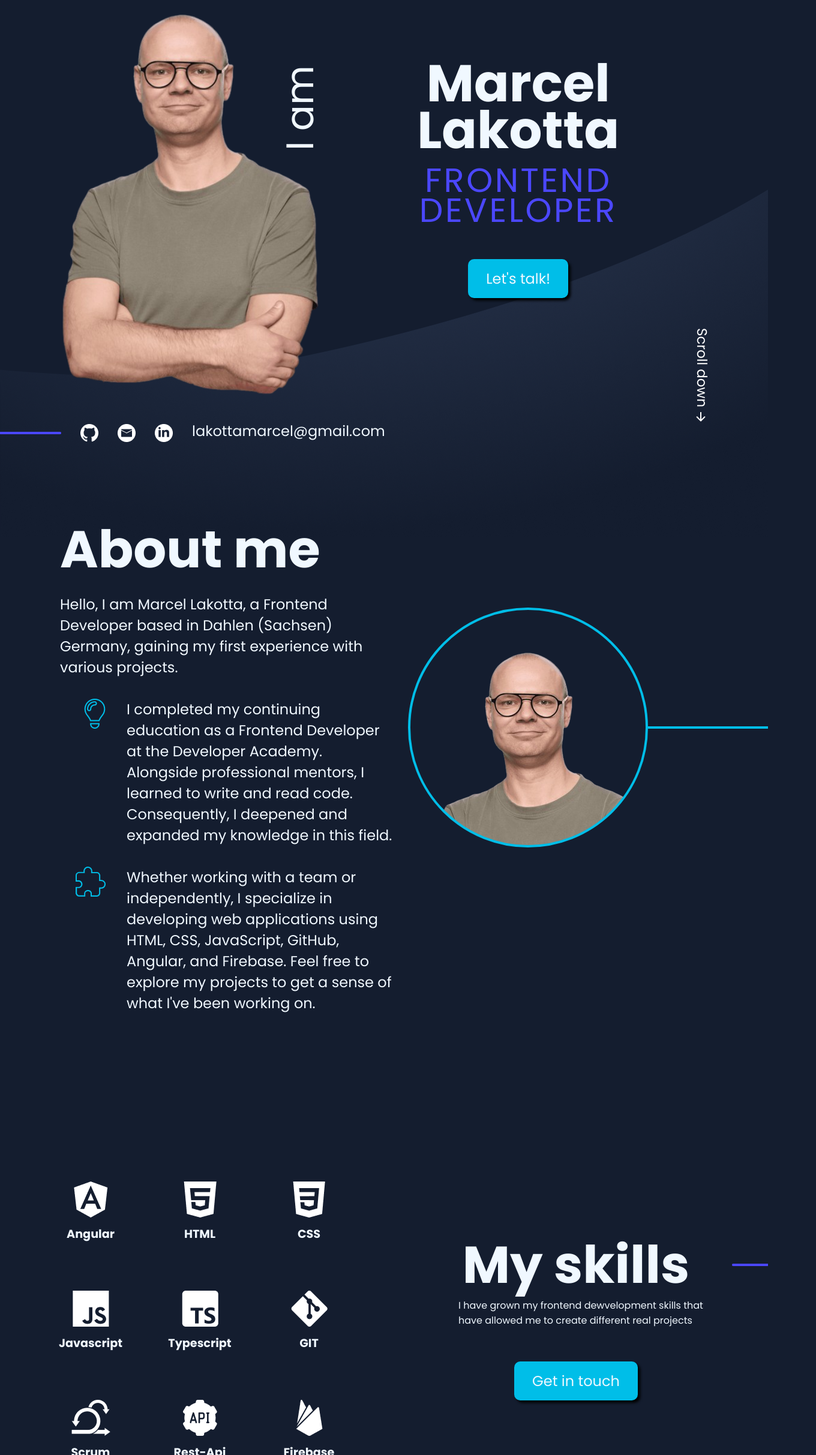
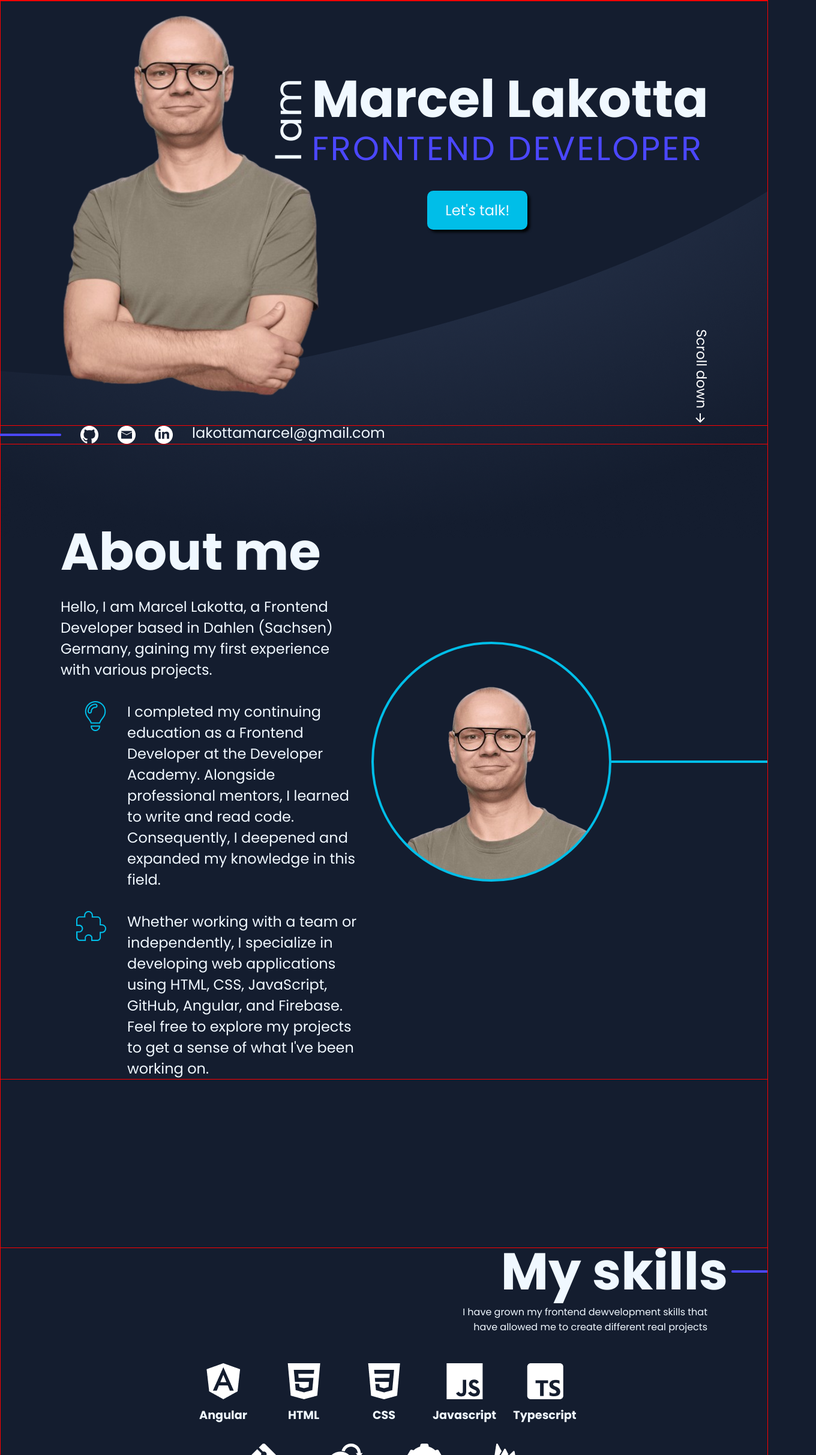
Before and after one commit to LakottaMa/MyPortfolio, an Angular app: page / in a window 1280 px wide. Shown: the part 100-2526 px from the top of the page at 60% size, 1360 px wide, since content can reach past the window. Built offline with nearby package versions, Linux system fonts and the light colour scheme.

Commit message:
edit responsive design

```diff
--- a/src/app/landing-page/about-me/about-me.component.html
+++ b/src/app/landing-page/about-me/about-me.component.html
@@ -25,6 +25,6 @@
     </aside>
     <div class="me">
         <div class="me-photo-ellipse"></div>
-        <div class="line"></div>
+        <div class="line img-line-right"></div>
     </div>
 </section>
--- a/src/app/landing-page/about-me/about-me.component.scss
+++ b/src/app/landing-page/about-me/about-me.component.scss
@@ -1,4 +1,5 @@
 @import "../../../styles.scss";
+@import "../../../media-style.scss";
 
 section {
     justify-content: space-between;
@@ -45,7 +46,7 @@ aside {
 
 .me-photo-ellipse {
     height: 400px;
-    min-width: 400px;
+    width: 400px;
     margin-left: 24px;
     border: 4px solid $lightblue;
     border-radius: 100%;
@@ -54,6 +55,5 @@ aside {
 }
 .line {
     width: 260px;
-    max-width: 200px;
     background-color: $lightblue;
 }
--- a/src/app/landing-page/contact/contact.component.html
+++ b/src/app/landing-page/contact/contact.component.html
@@ -1,4 +1,4 @@
-<section>
+<section class="mg-top">
     <div class="headline">
         <img class="line" src="../../../../assets/img/small_line_blue_left.png" alt="small line">
         <h1>Contact</h1>
--- a/src/app/landing-page/contact/contact.component.scss
+++ b/src/app/landing-page/contact/contact.component.scss
@@ -2,7 +2,6 @@
 @import "../../../media-style.scss";
 
 section {
-    margin-top: 280px;
     flex-direction: column;
 }
 
--- a/src/app/landing-page/portfolio/portfolio.component.html
+++ b/src/app/landing-page/portfolio/portfolio.component.html
@@ -1,9 +1,13 @@
-<section>
+<section class="mg-top">
     <div class="headline">
         <div class="title">
-            <div class="line line1"></div>
+            <div class="line-left">
+                <div class="line line1"></div>
+            </div>
             <h1>Portfolio</h1>
-            <div class="line line2"></div>
+            <div class="line-right">
+                <div class="line line2"></div>
+            </div>
         </div>
         <span>Explore a selection of my work here - Interact with projects to see my skills in action.</span>
     </div>
--- a/src/app/landing-page/portfolio/portfolio.component.scss
+++ b/src/app/landing-page/portfolio/portfolio.component.scss
@@ -1,12 +1,13 @@
 @import "../../../styles.scss";
+@import "../../../media-style.scss";
 
 section {
     flex-direction: column;
-    margin-top: 280px;
+    align-items: center;
 }
 
 .headline {
-    width: 1440px;
+    width: 100%;
     display: flex;
     flex-direction: column;
     align-items: center;
@@ -17,26 +18,32 @@ section {
 
 .title {
     width: 100%;
-    padding-left: 25%;
-    position: relative;
     display: flex;
     align-items: center;
-    h1 {
-        justify-tracks: center;
-    }
 }
 
+.line-left {
+    position: relative;
+    flex: 1;
+}
+
+
+.line-right {
+    position: relative;
+    flex: 1;
+}
+
+
 .line1 {
+    background-color: $blue;
+    position: absolute;
     width: 110px;
-    margin: 0 36px;
-    background-color: $blue;
+    right: 36px;
 }
 
 .line2 {
+    background-color: $blue;
     position: absolute;
-    right: 0;
-    width: 484px;
-    max-width: 484px;
-    margin-left: 36px;
-    background-color: $blue;
+    left: 36px;
+    right: -100px;
 }
--- a/src/app/landing-page/profil/profil.component.html
+++ b/src/app/landing-page/profil/profil.component.html
@@ -1,15 +1,16 @@
-<section>
+<section class="profil-wrap">
     <div>
         <img class="me" src="../../../assets/img/me_photo2.png" alt="me_photo">
     </div>
-    <div>
-        <span>I am</span>
-        <div class="text">
-            <h1>Marcel Lakotta</h1>
-            <h2>FRONTEND DEVELOPER</h2>
-            <a href="#contact"><button class="btn"> Let's talk!</button></a>
+    <div class="profil-wrapper">
+        <div class="headline-parts">
+            <span>I am</span>
+            <div class="headline">
+                <h1>Marcel Lakotta</h1>
+                <h2>FRONTEND DEVELOPER</h2>
+            </div>
         </div>
-    </div>
+        <a href="#contact"><button class="btn"> Let's talk!</button></a>    </div>
     <div class="seperator">
         <div class="seperator-img"></div>
     </div>
@@ -19,8 +20,10 @@
 </section>
 <div class="social-links">
     <img class="line" src="../../../../assets/img/small_line_blue_left.png" alt="small line">
-    <a href="https://github.com/LakottaMa" target="_blank"><img src="../../../../assets/img/github_btn.png" alt="github_btn"></a>
+    <a href="https://github.com/LakottaMa" target="_blank"><img src="../../../../assets/img/github_btn.png"
+            alt="github_btn"></a>
     <a href="mailto:lakottamarcel&#064;gmail.de"><img src="../../../../assets/img/email_btn.png" alt="email_btn"></a>
-    <a href="https://www.linkedin.com/in/marcel-lakotta" target="_blank"><img src="../../../../assets/img/linkedin_btn.png" alt="linkedin_btn"></a>
+    <a href="https://www.linkedin.com/in/marcel-lakotta" target="_blank"><img
+            src="../../../../assets/img/linkedin_btn.png" alt="linkedin_btn"></a>
     <a class="mail" href="#">lakottamarcel&#064;gmail.com</a>
 </div>
--- a/src/app/landing-page/profil/profil.component.scss
+++ b/src/app/landing-page/profil/profil.component.scss
@@ -1,22 +1,31 @@
 @import "../../../styles.scss";
+@import"../../../media-style.scss";
 section {
     position: relative;
     align-items: flex-start;
-    justify-content: space-between;
+    // justify-content: space-between;
     .me {
         height: 700px;
         margin-left: -20px;
     }
+}
+
+.headline-parts {
+    display: flex;
+    align-items: center;
     span {
-        position: absolute;
-        transform: rotate(-90deg);
-        transform-origin: left bottom;
-        margin-top: 156px;
-        font-size: 4rem;
+        margin-right: -30px;
+        -webkit-transform: rotate(270deg);
+        -moz-transform: rotate(270deg);
+        -ms-transform: rotate(270deg);
+        -o-transform: rotate(270deg);
+        transform: rotate(270deg);
+        font-size: 3.9rem;
     }
 }
 
 button {
+    margin-top: 44px;
     background-color: $lightblue;
     &:hover {
         background-color: $blue;
@@ -24,14 +33,20 @@ button {
     }
 }
 
-.text {
+.headline {
     display: flex;
     flex-direction: column;
-    margin-top: 100px;
-    h1,
-    h2 {
-        text-align: center;
-    }
+}
+
+.profil-wrapper{
+    display: flex;
+    flex-direction: column;
+    justify-content: right;
+    align-items: center;
+    position: absolute;
+    top: calc(50% - 220px);
+    left: calc(100% - 868px);
+    z-index: 2;
 }
 
 .text:nth-last-child(1) {
--- a/src/app/landing-page/skills/skills.component.html
+++ b/src/app/landing-page/skills/skills.component.html
@@ -1,4 +1,4 @@
-<section>
+<section class="mg-top">
     <div class="wrap-container">
         <div><img src="../../../../assets/img/Angular.png" alt="angular_logo"><span>Angular</span></div>
         <div><img src="../../../../assets/img/html.png" alt="html_logo"><span>HTML</span></div>
--- a/src/app/landing-page/skills/skills.component.scss
+++ b/src/app/landing-page/skills/skills.component.scss
@@ -1,8 +1,8 @@
 @import "../../../styles.scss";
+@import "../../../media-style.scss";
 section {
     position: relative;
     justify-content: space-between;
-    margin-top: 280px;
 }
 
 button {
@@ -14,10 +14,9 @@ button {
 }
 
 .wrap-container {
-    width: 720px;
     display: flex;
     flex-wrap: wrap;
-    gap: 5rem;
+    gap: 4.5rem;
     div {
         width: 102px;
         height: 102px;
@@ -57,3 +56,31 @@ button {
 .text:nth-last-child(1) {
     align-items: center;
 }
+
+@media screen and (max-width: 1350px) {
+    section {
+        flex-direction: column-reverse;
+        gap: 3rem;
+    }
+    .wrap-container {
+        width: 100%;
+        max-width: 650px;
+        margin-bottom: 100px;
+        justify-content: center;
+        gap: 2rem;
+    }
+    .text a{
+        position: absolute;
+        right: 0;
+        left: 0;
+        margin: auto;
+        bottom: 0;
+    }
+    .text {
+        align-self: end;
+        text-align: end;
+        h1{
+            margin-right: -130px;
+        }
+    }
+}
--- a/src/media-style.scss
+++ b/src/media-style.scss
@@ -1,6 +1,146 @@
+@media screen and (max-width: 1350px) {
+    .profil-wrapper {
+        top: calc(50% - 230px) !important;
+    }
+}
 
-@media screen and (max-width: 1280px) {
+@media screen and (max-width: 1260px) {
+    .me-photo-ellipse {
+        height: 300px !important;
+        width: 300px !important;
+        background-position-y: 20px !important;
+        background-position-x: -50px !important;
+    }
     .contact-form {
         flex-direction: column;
     }
+
+    .img-line-right {
+        width: 120px !important;
+    }
+
+    aside p {
+        font-size: 1.25rem !important;
+    }
+
+    h1 {
+        font-size: 4.5rem !important;
+    }
+    h2 {
+        font-size: 2.9rem !important;
+    }
+    .profil-wrapper {
+        left: calc(100% - 740px) !important;
+        top: calc(50% - 200px) !important;
+    }
+    .headline-parts span {
+        font-size: 3.35rem !important;
+    }
+
+    .me {
+        height: 600px !important;
+    }
 }
+
+@media screen and (max-width: 1100px) {
+    .profil-wrapper {
+        left: calc(100% - 670px) !important;
+        top: calc(50% - 170px) !important;
+    }
+    .profil-wrap {
+        flex-direction: column !important;
+    }
+    .me {
+        height: 500px !important;
+    }
+    .headline-parts span {
+        font-size: 3.1rem !important;
+    }
+    h1 {
+        font-size: 4rem !important;
+    }
+    h2 {
+        font-size: 2.55rem !important;
+    }
+    h3 {
+        font-size: 2rem !important;
+    }
+    .btn {
+        font-size: 1.25rem !important;
+        padding: 12px 26px;
+    }
+    .wrapper {
+        gap: 12px !important;
+        img {
+            height: 240px !important;
+        }
+        span{
+            font-size: 1.25rem !important;
+        }
+    }
+}
+
+@media screen and (max-width: 1024px) {
+    .img-line-right {
+        width: 80px !important;
+    }
+
+    .me-photo-ellipse {
+        height: 250px !important;
+        width: 250px !important;
+        background-size: 280px !important;
+        background-position-y: 30px !important;
+        background-position-x: -20px !important;
+    }
+    .me {
+        height: 400px !important;
+    }
+
+    .mg-top {
+        margin-top: 100px !important;
+    }
+
+    .wrap-container {
+        gap: 1.5rem !important;
+    }
+    .wrapper {
+        .buttons {
+            gap: 48px;
+        }
+    }
+
+    .mail {
+        font-size: 1.25rem !important;
+        line-height: normal !important;
+    }
+
+    form{
+        width: 100% !important;
+        button span{
+            font-size: 1.25rem !important;
+        }
+    }
+}
+
+@media screen and (max-width: 768px) {
+    .profil-wrapper {
+        left: calc(100% - 570px) !important;
+        top: calc(50% - 150px) !important;
+    }
+    .headline-parts span {
+        font-size: 2.5rem !important;
+    }
+    h1 {
+        font-size: 3.5rem !important;
+    }
+    h2 {
+        font-size: 2.25rem !important;
+    }
+    h3 {
+        font-size: 1.75rem !important;
+    }
+    .btn {
+        font-size: 1.1rem !important;
+        padding: 10px 22px;
+    }
+}
--- a/src/styles.scss
+++ b/src/styles.scss
@@ -74,6 +74,7 @@ body {
 }
 
 section{
+    border: 1px solid red;
     width: 100vw;
     max-width: 1440px;
     padding: 0 100px;
@@ -132,13 +133,17 @@ h2 {
     font-size: 3.5rem;
     color: $blue;
     font-weight: 400;
-    letter-spacing: 3.5px;
+    letter-spacing: 3.1px;
     line-height: 0.9;
     margin-top: 20px;
 }
 
 .line {
     height: 4px;
+}
+
+.mg-top {
+    margin-top: 280px;
 }
 
 /** Message sending Contact Form */
```
